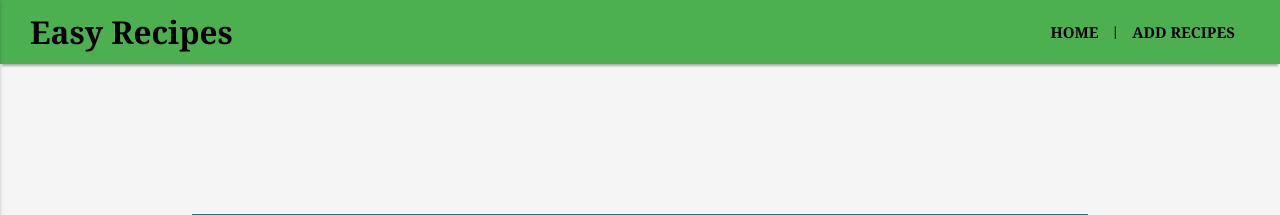
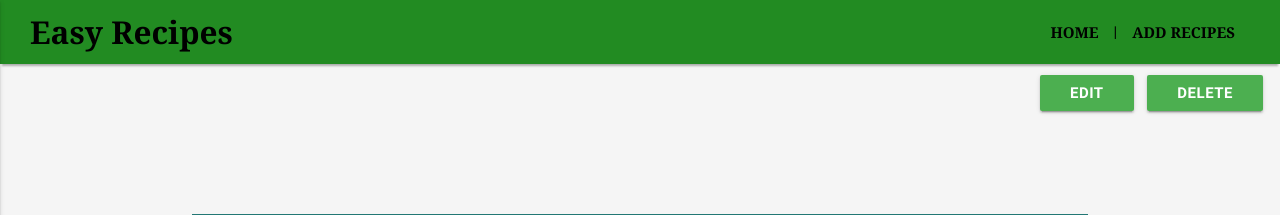
Before and after one commit to marcel-balint/easy-recipes, a Flask app: template templates/recipes/recipe_page.html in a window 1280 px wide. Shown: the top 215 px of the page. Run offline with Flask 2, Linux system fonts and the light colour scheme; the template is opened without the code that fills it, so the values that code supplies are empty; some libraries are stand-ins or nearby versions.

Commit message:
Created 'edit' and 'delete' buttons and added styles

```diff
--- a/static/css/style.css
+++ b/static/css/style.css
@@ -6,7 +6,7 @@ body {
 
 nav {
     color: #000;
-    background-color: #4caf50;
+    background-color: #228B22;
     box-shadow: 0 4px 2px -2px rgba(0, 0, 0, 0.3);
 }
 
@@ -73,7 +73,7 @@ nav .button-collapse i {
     background-position: center;
 }
 
-/* ------------------  cards -----------------------*/
+/* ------------------ cards -----------------------*/
 
 .container {
     margin-bottom: 60px !important;
@@ -146,6 +146,12 @@ nav .button-collapse i {
 .country-page {
     font-family: cursive;
     color: #000;
+}
+
+.country-para {
+    text-transform: uppercase;
+    font-weight: 500;
+    color: #228B22;
 }
 
 h1 {
@@ -249,6 +255,23 @@ h5 {
     color: #000;
 }
 
+.box-buttons {
+    position: absolute;
+    width: 250px;
+    height: 40px;
+    top: 75px;
+    right: 20px;
+}
+
+.btn {
+    background-color: #4caf50;
+    font-weight: 600;
+}
+
+.btn-1 {
+    margin-right: 10px;
+}
+
 /* ---------------add_recipe--------------*/
 
 .input-field label {
@@ -303,6 +326,12 @@ h5 {
         top: 0;
         z-index: 2;
     }
+    .box-buttons {
+        position: initial;
+        width: 250px;
+        height: 40px;
+        margin: 0 auto;
+    }
 }
 
 @media (max-width: 500px) {
--- a/templates/home.html
+++ b/templates/home.html
@@ -17,7 +17,7 @@
                     <div class="card-content">
                     </div>
                     <div class="card-action">
-                        {{ country.country }}</a>
+                        <p class="country-para">{{ country.country }}</p>
                  </div>
               </div>
           </div>
--- a/templates/recipes/recipe_page.html
+++ b/templates/recipes/recipe_page.html
@@ -1,5 +1,9 @@
 {% extends 'base.html' %} {% block content %}
 <div class="container">
+    <div class="box-buttons">
+        <a class="waves-effect waves-light btn btn-1">Edit</a>
+        <a class="waves-effect waves-light btn">Delete</a>
+    </div>
     <h3 class="recipe-title">{{ recipe.recipe_name }}</h3>
     <div class="recipe-publish">
         <span class="recipe-author">By <span class="author-name">{{ recipe.author }}</span></span>
@@ -12,7 +16,7 @@
             <h5>Ingredients</h5>
             <ul>
                 {% for x in recipe.ingredients %}
-                  <li class="ul-list">{{ x.capitalize() }}</li>
+                <li class="ul-list">{{ x.capitalize() }}</li>
                 {% endfor %}
             </ul>
         </div>
```
